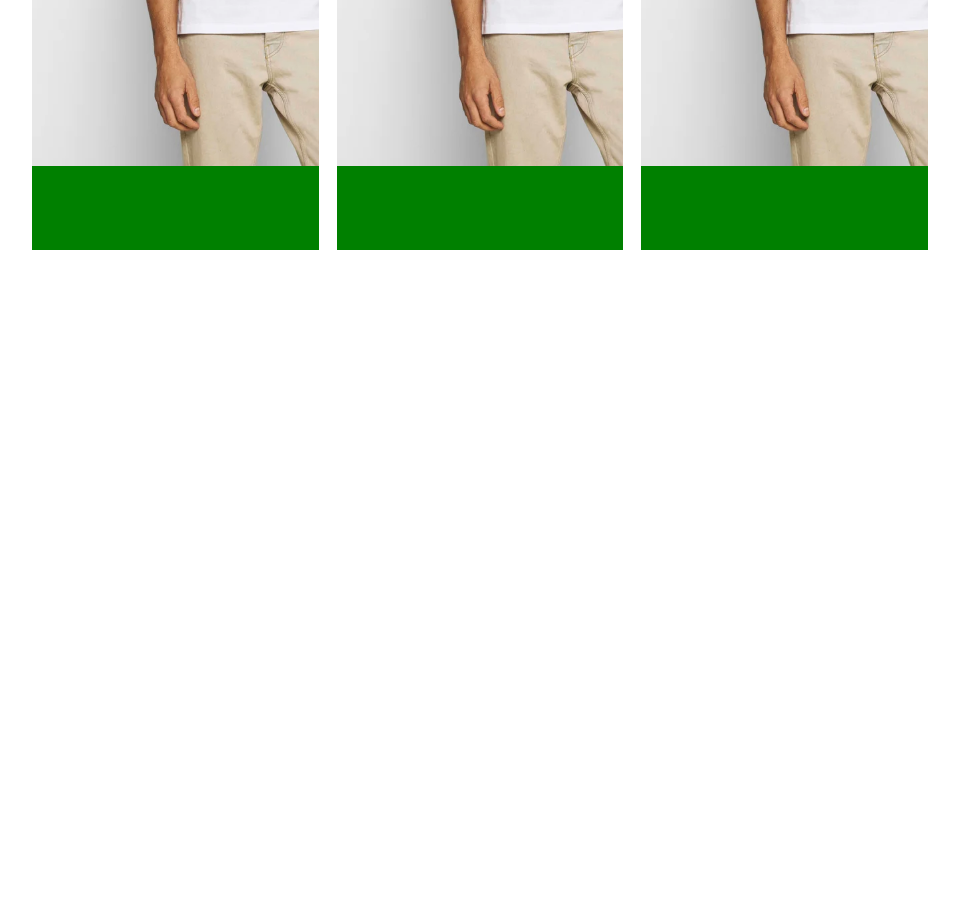
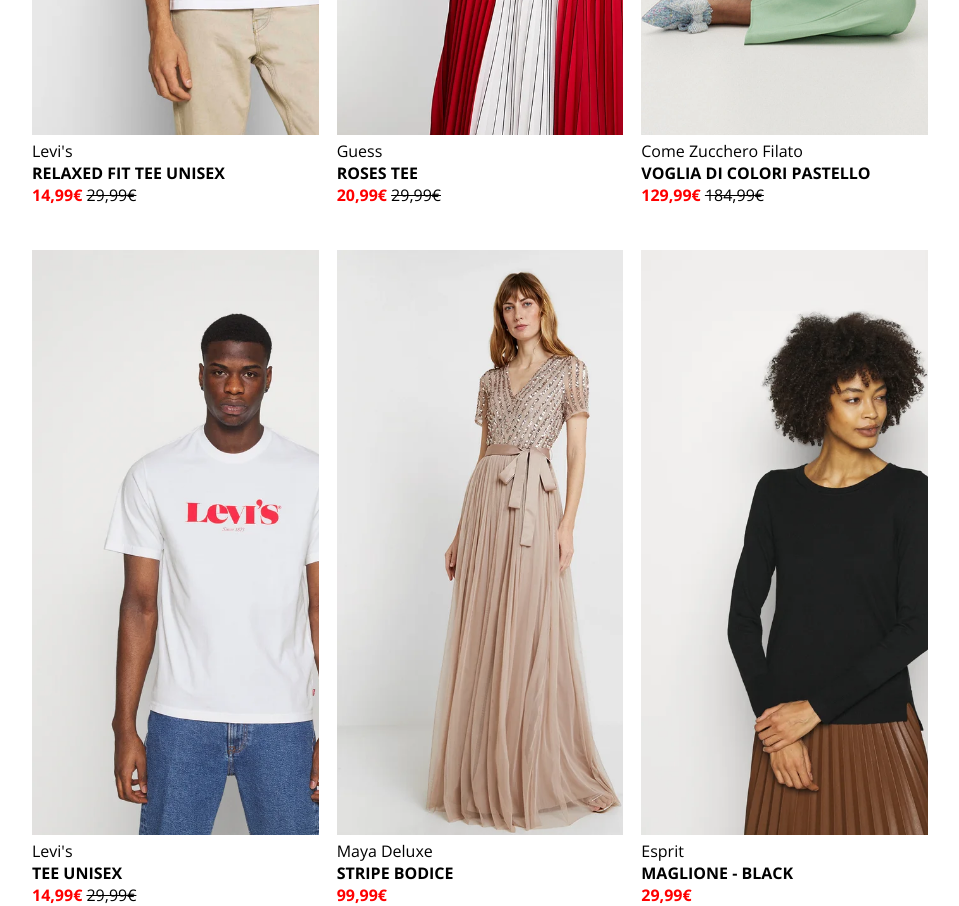
Before and after one commit to AlessandroCarrozza/html-css-boolando, a plain HTML site: page index.html in a window 1280 px wide. Shown: the part 580-1486 px from the top of the page, without its empty margins (160-1119 px from the left). Before the commit the page ends 1130 px from the top, so only its background shows below. Drawn offline with nearby package versions, Linux system fonts and the light colour scheme.

Commit message:
Main quasi completato

```diff
--- a/css/style.css
+++ b/css/style.css
@@ -9,7 +9,7 @@
 }
 
 body{
-    font-family: 'Roboto', sans-serif;
+    font-family: 'Open Sans', sans-serif;
 }
 
 /* ----------- inizio header --------- */
@@ -60,20 +60,60 @@ main .column-products{
     height: 700px;
     margin: auto;
     justify-content: space-between;
-    margin-top: 50px;
+    padding-top: 50px;
     /* background-color: red; */
 }
 
 main .column-products .product{
     height: 100%;
     width: 32%;
-    background-color: green;
+    /* background-color: green; */
 }
 
 main .column-products .photo{
-    height: 88%;
+    height: 90%;
     width: 100%;
+    background-size: cover;
+}
+
+main .photo.one{
     background-image: url("../img/1.webp");
-    background-size: cover;
-    background-color: blue;
 }
+
+main .photo.two{
+    background-image: url("../img/2.webp");
+}
+
+main .photo.three{
+    background-image: url("../img/3.webp");
+}
+
+main .photo.four{
+    background-image: url("../img/4.webp");
+}
+
+main .photo.five{
+    background-image: url("../img/5.webp");
+}
+
+main .photo.six{
+    background-image: url("../img/6.webp");
+}
+
+main .info-product{
+    padding-top: 5px;
+}
+
+main .info-product > span{
+    display: block;
+}
+
+main .info-product .discount{
+    font-weight: 700;
+    color: red;
+}
+
+main .info-product .normal-price{
+    font-weight: 400;
+    text-decoration: line-through;
+}
--- a/index.html
+++ b/index.html
@@ -9,7 +9,7 @@
     <link rel="stylesheet" href="https://cdnjs.cloudflare.com/ajax/libs/font-awesome/6.2.1/css/all.min.css">
     <link rel="preconnect" href="https://fonts.googleapis.com">
     <link rel="preconnect" href="https://fonts.gstatic.com" crossorigin>
-    <link href="https://fonts.googleapis.com/css2?family=Roboto:wght@400;500;700;900&display=swap" rel="stylesheet">
+    <link href="https://fonts.googleapis.com/css2?family=Open+Sans:wght@400;500;600;700;800&display=swap" rel="stylesheet">
 </head>
 <body>
 
@@ -38,20 +38,80 @@
     <main>
         <div class="column-products flex">
             <div class="product">
-                <div class="photo"></div>
-                <div class="info-product"></div>
+                <div class="photo one"></div>
+                <div class="info-product">
+                    <span>Levi's</span>
+                    <span class="name-product"><strong>RELAXED FIT TEE UNISEX</strong></span>
+                    <span>
+                        <span class="discount">14,99€</span>
+                        <span class="normal-price">29,99€</span>
+                    </span>
+                </div>
             </div>
+
             <div class="product">
-                <div class="photo"></div>
-                <div class="info-product"></div>
+                <div class="photo two"></div>
+                <div class="info-product">
+                    <span>Guess</span>
+                    <span class="name-product"><strong>ROSES TEE</strong></span>
+                    <span>
+                        <span class="discount">20,99€</span>
+                        <span class="normal-price">29,99€</span>
+                    </span>
+                </div>
             </div>
+
             <div class="product">
-                <div class="photo"></div>
-                <div class="info-product"></div>
+                <div class="photo three"></div>
+                <div class="info-product">
+                    <span>Come Zucchero Filato</span>
+                    <span class="name-product"><strong>VOGLIA DI COLORI PASTELLO</strong></span>
+                    <span>
+                        <span class="discount">129,99€</span>
+                        <span class="normal-price">184,99€</span>
+                    </span>
+                </div>
             </div>
         </div>
 
 
+
+        <div class="column-products flex">
+            <div class="product">
+                <div class="photo four"></div>
+                <div class="info-product">
+                    <span>Levi's</span>
+                    <span class="name-product"><strong>TEE UNISEX</strong></span>
+                    <span>
+                        <span class="discount">14,99€</span>
+                        <span class="normal-price">29,99€</span>
+                    </span>
+                </div>
+            </div>
+
+            <div class="product">
+                <div class="photo five"></div>
+                <div class="info-product">
+                    <span>Maya Deluxe</span>
+                    <span class="name-product"><strong>STRIPE BODICE</strong></span>
+                    <span>
+                        <span class="discount">99,99€</span>
+                    </span>
+                </div>
+            </div>
+
+            <div class="product">
+                <div class="photo six"></div>
+                <div class="info-product">
+                    <span>Esprit</span>
+                    <span class="name-product"><strong>MAGLIONE - BLACK</strong></span>
+                    <span>
+                        <span class="discount">29,99€</span>
+                    </span>
+                </div>
+            </div>
+        </div>
+
     </main>
 </body>
 </html>
```
